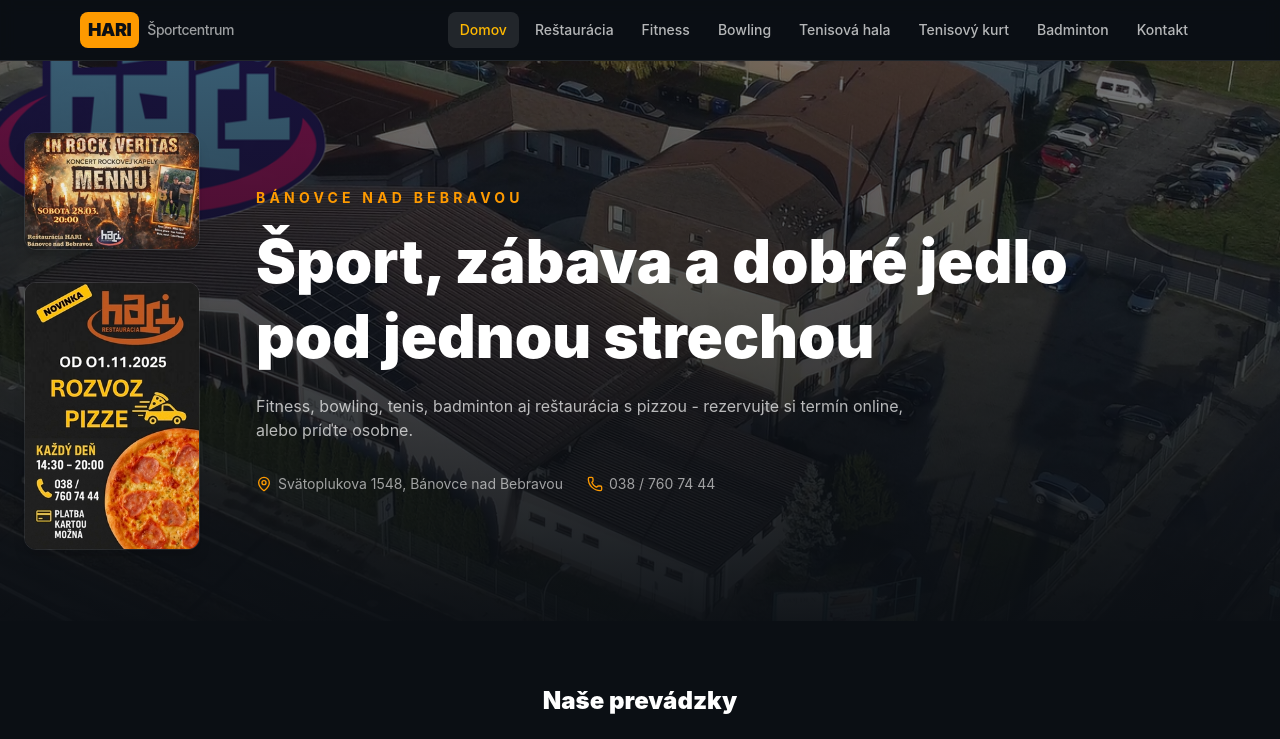
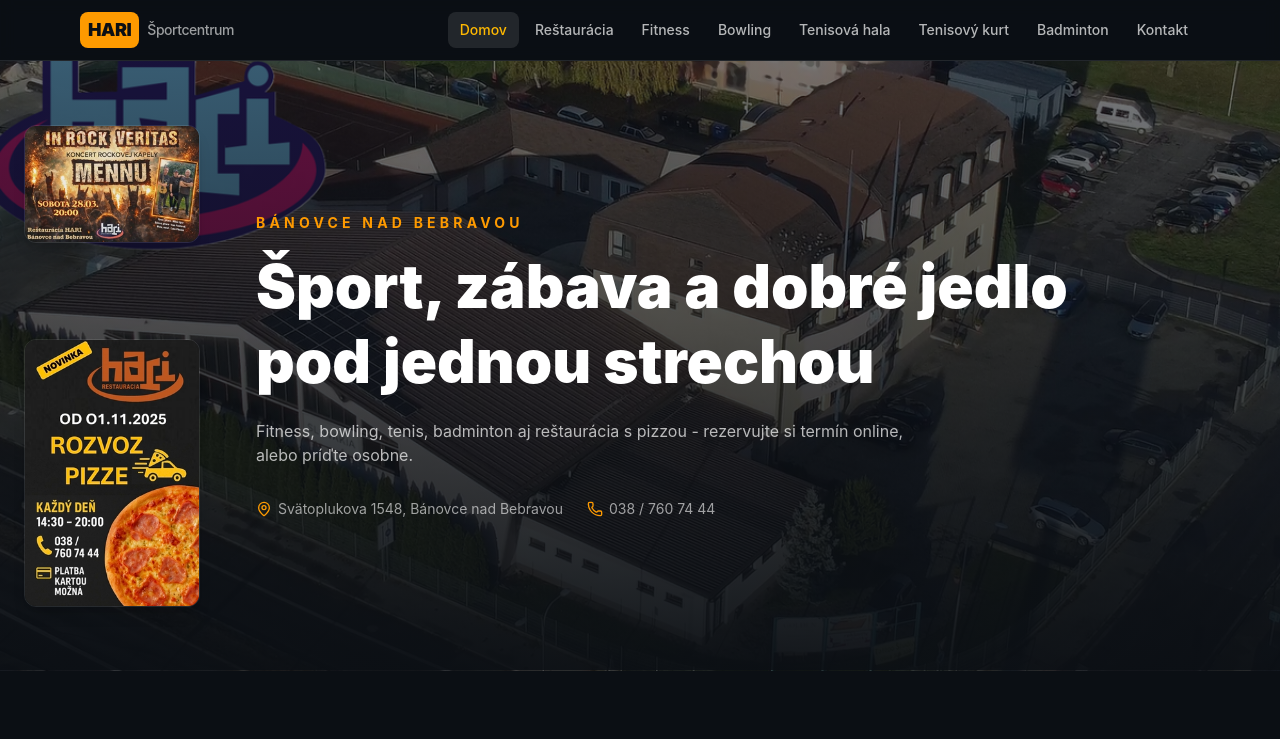
Before and after one commit to sky1407/hari-sportcentrum, a React (Vite) app in the folder client/: page / in a window 1280 px wide. Shown: the top 739 px of the page. Built offline with nearby package versions, Linux system fonts and the light colour scheme.

Commit message:
Push pizza banner further down, clear of the hari logo in the hero background photo

```diff
--- a/client/src/pages/Home.jsx
+++ b/client/src/pages/Home.jsx
@@ -14,7 +14,7 @@ export default function Home() {
         <div className="flex w-full flex-col gap-10 py-16 lg:flex-row lg:items-center">
           <div className="mx-auto w-full max-w-[200px] shrink-0 px-4 sm:px-6 lg:mx-0 lg:pl-6 lg:pr-0">
             <img src="/photos/aktualna-akcia.jpg" alt="Aktuálna akcia" className="w-full rounded-xl border border-white/10 shadow-lg" />
-            <img src="/photos/pizza-rozvoz.jpg" alt="Rozvoz pizze - novinka" className="mt-8 w-full rounded-xl border border-white/10 shadow-lg" />
+            <img src="/photos/pizza-rozvoz.jpg" alt="Rozvoz pizze - novinka" className="mt-24 w-full rounded-xl border border-white/10 shadow-lg" />
           </div>
 
           <div className="flex-1 px-4 text-center lg:text-left">
```
